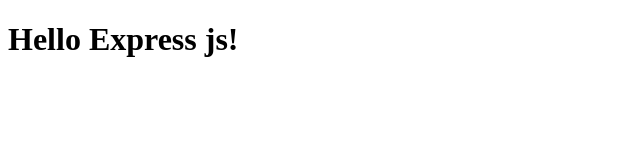
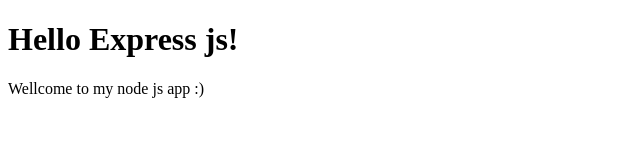
Before and after one commit to MadushikaPerera/web-server, a website: page public/index.html in a window 1280 px wide. Shown: the whole page, without its empty margins (0-640 px from the left). Drawn offline with Linux system fonts and the light colour scheme.

Commit message:
update index.html

```diff
--- a/public/index.html
+++ b/public/index.html
@@ -7,6 +7,7 @@
 
 <body>
    <h1>Hello Express js!</h1>
+   <p>Wellcome to my node js app :) </p>
 </body>
 
 </html>
```
